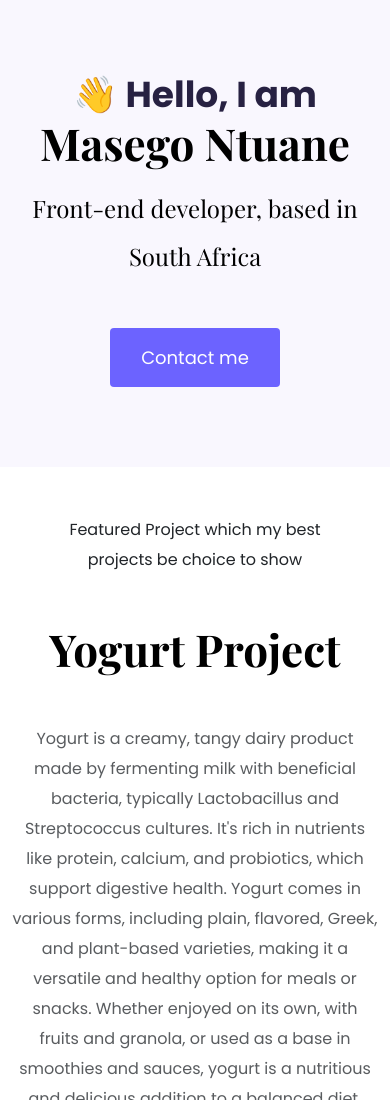
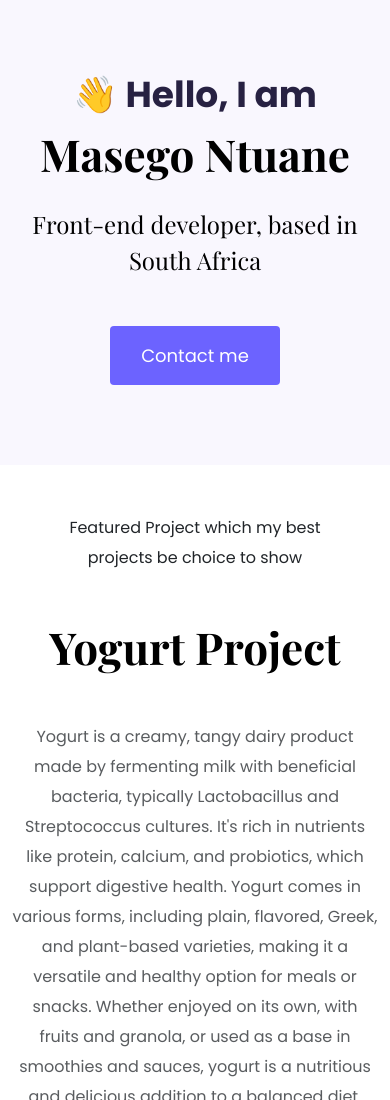
Before and after one commit to Masegolex/Masego-Portfolio-Project, a plain HTML site: page index.html in a window 390 px wide. Shown: the top 1100 px of the page. Drawn offline with nearby package versions, Linux system fonts and the light colour scheme; a web font is replaced by a local one.

Commit message:
Updated CSS

```diff
--- a/styles/portfolio.css
+++ b/styles/portfolio.css
@@ -48,7 +48,7 @@ p {
 .hero h2 {
   font-family: var(--heading-font-family);
   font-weight: normal;
-  line-height: 2;
+  line-height: 1.5;
   font-size: 24px;
 }
 
@@ -76,7 +76,7 @@ p {
 @media (max-width: 900px) {
   h1 {
     font-size: 44px;
-    line-height: 1.5;
+    line-height: 2;
   }
   h2 {
     font-size: 44px;
```
